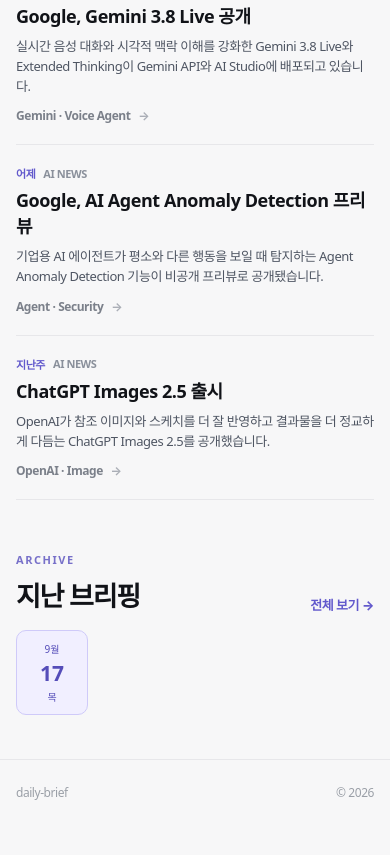
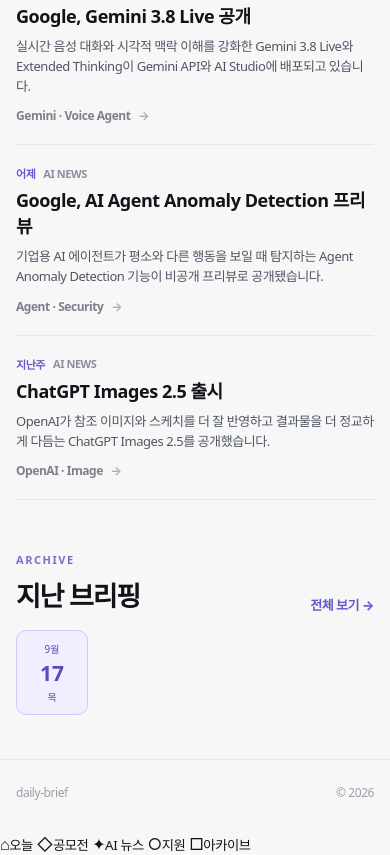
Before and after one commit to wogus4048/daily-brief, a plain HTML site: page index.html in a window 390 px wide. Shown: the part 2088-2943 px from the top of the page. Before the commit the page ends 2921 px from the top, so only its background shows below. Drawn offline with Linux system fonts and the light colour scheme.

Commit message:
Add mobile bottom navigation

```diff
--- a/index.html
+++ b/index.html
@@ -185,6 +185,15 @@
     </div>
   </div>
 
+
+  <nav class="mobile-bottom-nav" aria-label="모바일 메뉴">
+    <a href="#/" class="mobile-tab" data-route="home"><span>⌂</span><small>오늘</small></a>
+    <a href="#/contests" class="mobile-tab" data-route="contests"><span>◇</span><small>공모전</small></a>
+    <a href="#/ai-news" class="mobile-tab" data-route="ai-news"><span>✦</span><small>AI 뉴스</small></a>
+    <a href="#/support" class="mobile-tab" data-route="support" id="mobileSupportNav"><span>○</span><small>지원</small></a>
+    <a href="#/archive" class="mobile-tab" data-route="archive"><span>□</span><small>아카이브</small></a>
+  </nav>
+
   <dialog id="searchDialog" class="search-dialog">
     <div class="search-head">
       <input type="search" id="searchInput" placeholder="공모전, AI, 지원사업 검색" autocomplete="off" />
```
